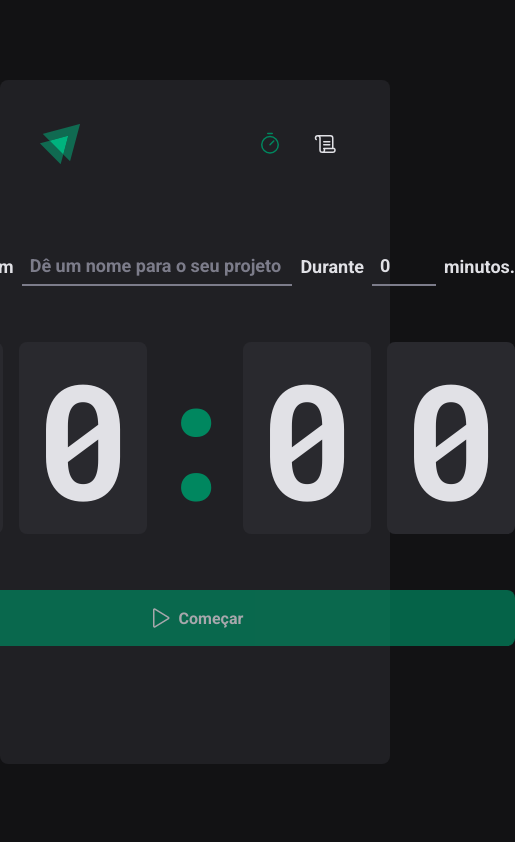
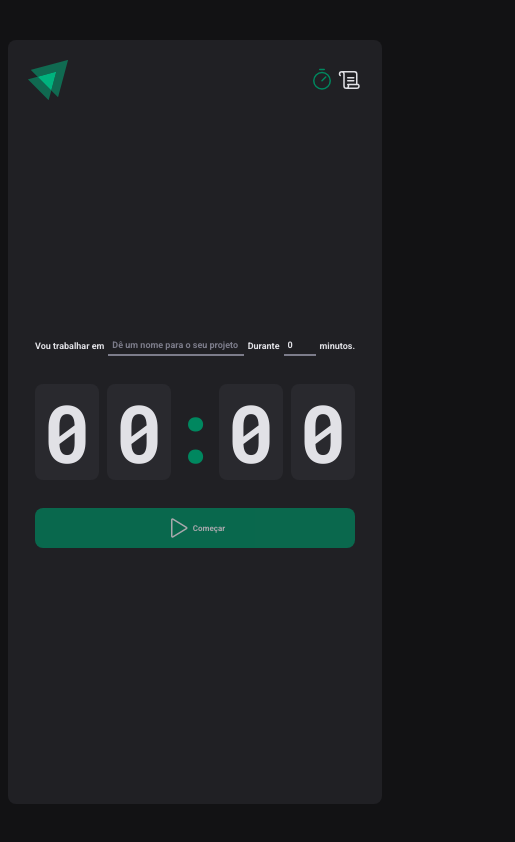
Before and after one commit to Matheus1714/ignite-project-timer, a React (Vite) app: page / in a window 390 px wide. Shown: the whole page, 515 px wide, since content can reach past the window. Built offline with nearby package versions, Linux system fonts and the light colour scheme.

Commit message:
update css to cellphone

```diff
--- a/src/pages/History/styles.ts
+++ b/src/pages/History/styles.ts
@@ -91,6 +91,10 @@ export const HistoryList = styled.div`
       }
     }
   }
+
+  @media (max-width: 768px) {
+    max-height: 100%;
+  }
 `
 
 const STATUS_COLORS = {
--- a/src/pages/Home/components/NewCycleForm/index.tsx
+++ b/src/pages/Home/components/NewCycleForm/index.tsx
@@ -34,7 +34,7 @@ export function NewCycleForm() {
         id="minutesAmount"
         placeholder="00"
         step={5}
-        min={1}
+        min={5}
         max={60}
         disabled={!!activeCycle}
         {...register('minutesAmount', { valueAsNumber: true })}
--- a/src/pages/Home/index.tsx
+++ b/src/pages/Home/index.tsx
@@ -20,7 +20,7 @@ const newCycleFormValidationSchema = zod.object({
   task: zod.string().min(1, 'Informe a tarefa'),
   minutesAmount: zod
     .number()
-    .min(1, 'O ciclo precisa ser de no mínimo de 5 minutos')
+    .min(5, 'O ciclo precisa ser de no mínimo de 5 minutos')
     .max(60, 'O ciclo precisa ser de no máximo de 60 minutos'),
 })
 
--- a/src/styles/global.ts
+++ b/src/styles/global.ts
@@ -23,4 +23,22 @@ export const GlobalStyle = createGlobalStyle`
         font-weight: 400;
         font-size: 1rem;
     }
+
+    @media (max-width: 768px) {
+        html{
+            font-size: 50%;
+        }
+        body{
+            padding: 0 1rem;
+        }
+    }
+
+    @media (max-width: 280px) {
+        html{
+            font-size: 40%;
+        }
+        body{
+            padding: 0 1rem;
+        }
+    }
 `
```
